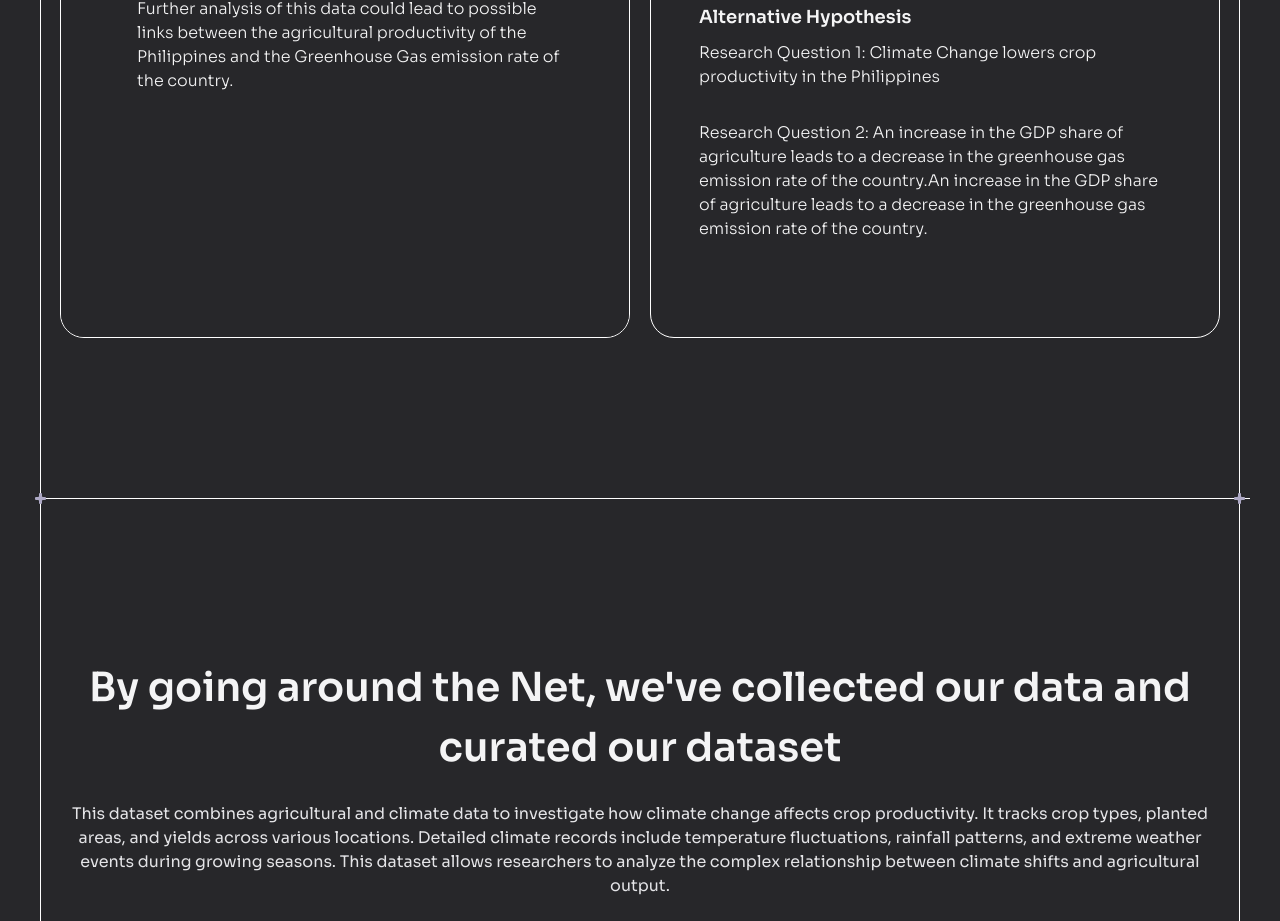
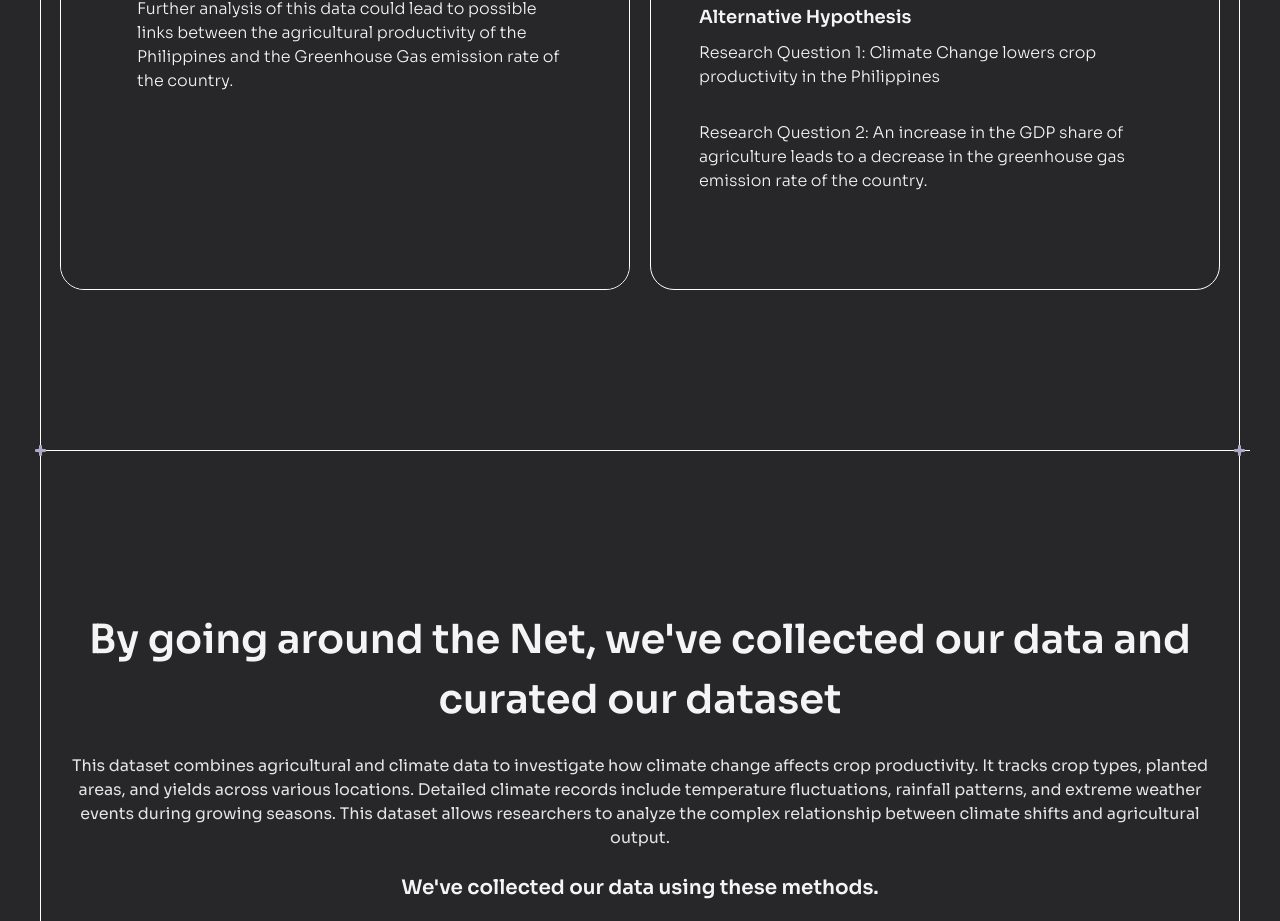
Before and after one commit to Louis-Miguel/Ag-resibo, a React (Vite) app: page / in a window 1280 px wide. Shown: the part 2720-3641 px from the top of the page. Built offline with nearby package versions, Linux system fonts and the light colour scheme.

Commit message:
final fixes

```diff
--- a/src/components/Overview.jsx
+++ b/src/components/Overview.jsx
@@ -110,8 +110,7 @@ const Overview = () => {
               <p className="body-2 mb-[2rem] text-zinc-100">
                 Research Question 2: An increase in the GDP share of agriculture
                 leads to a decrease in the greenhouse gas emission rate of the
-                country.An increase in the GDP share of agriculture leads to a
-                decrease in the greenhouse gas emission rate of the country.
+                country.
               </p>
             </div>
           </div>
```
